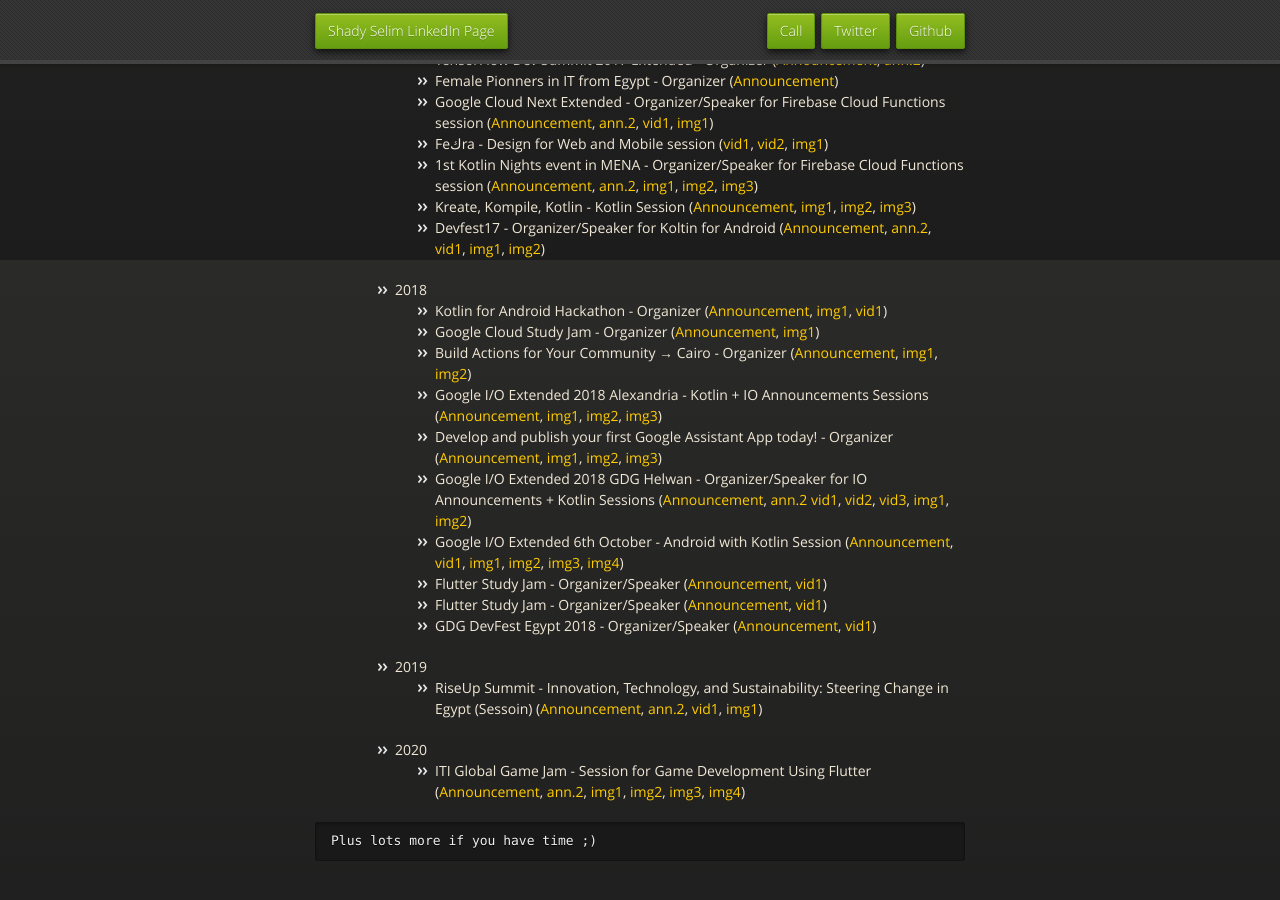
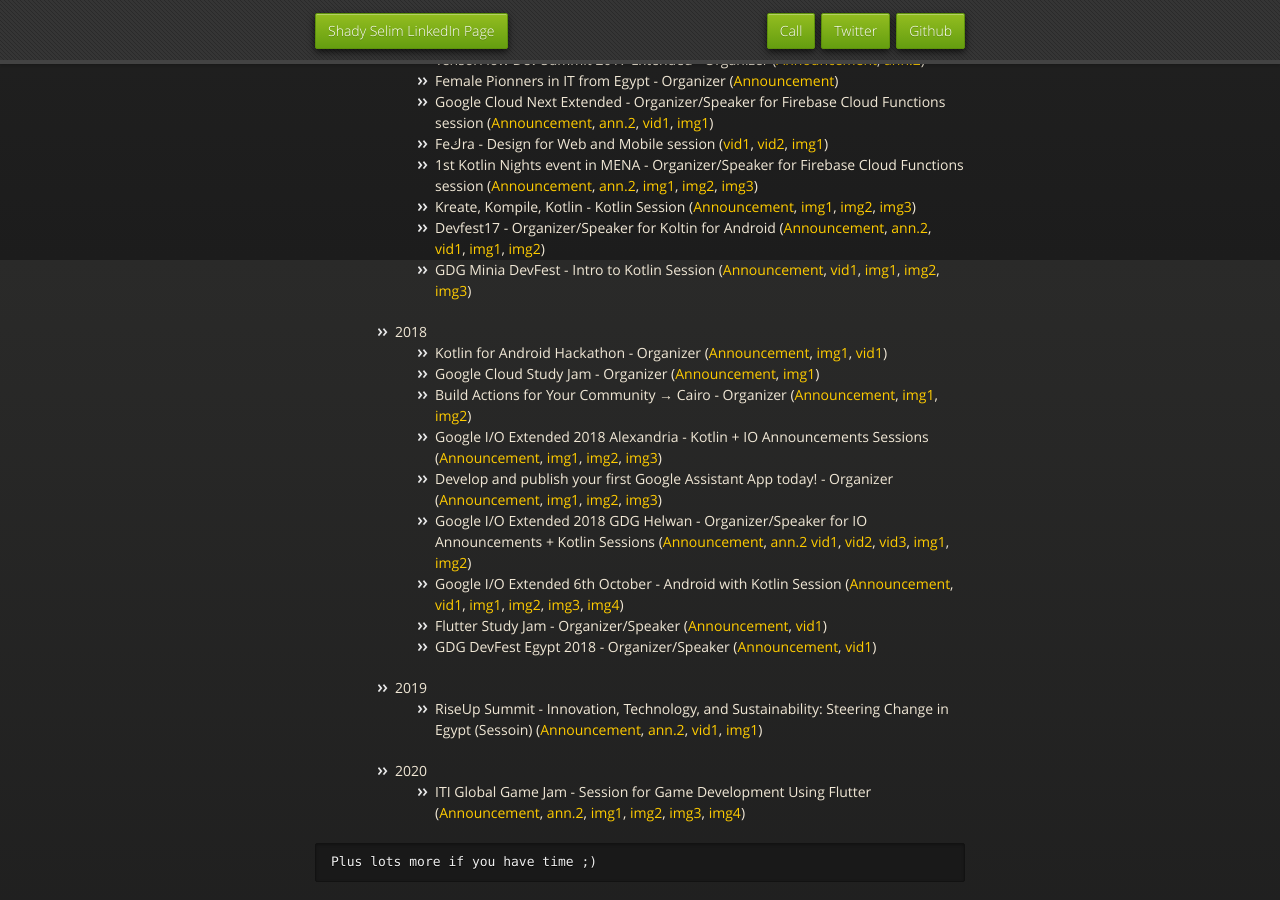
Before and after one commit to Shady-Selim/shady-selim.github.io, a Jekyll site: the page built from index.md, in a window 1280 px wide and 900 px high, scrolled down 3340 px. Built offline with Jekyll 4.4.1, drawn with Linux system fonts in a browser that asks for light colours; our own code applies the rules of GitHub Pages for plain Markdown files.

Commit message:
Update index.md

```diff
--- a/index.md
+++ b/index.md
@@ -125,6 +125,7 @@
     - 1st Kotlin Nights event in MENA - Organizer/Speaker for Firebase Cloud Functions session ([Announcement](https://www.facebook.com/events/440247016356950/), [ann.2](https://www.facebook.com/events/140096789900665/permalink/140634203180257/), [img1](https://www.facebook.com/OnlineFCIH/photos/a.1929401997274257/1929413977273059/?type=3&theater), [img2](https://www.facebook.com/OnlineFCIH/photos/a.1929401997274257/1929409980606792/?type=3&theater), [img3](https://www.facebook.com/OnlineFCIH/photos/a.1929401997274257/1929409383940185/?type=3&theater))
     - Kreate, Kompile, Kotlin - Kotlin Session ([Announcement](https://www.facebook.com/events/105537826780426/permalink/107192466614962/), [img1](https://www.facebook.com/GDG.NewCairo/photos/a.1175786619194481/1175833725856437/?type=3&theater), [img2](https://www.facebook.com/GDG.NewCairo/photos/a.1175786619194481/1175822539190889/?type=3&theater), [img3](https://www.facebook.com/GDG.NewCairo/photos/a.1175786619194481/1175938085846001/?type=3&theater))
     - Devfest17 - Organizer/Speaker for Koltin for Android ([Announcement](https://www.facebook.com/events/1875423396121326/), [ann.2](https://www.facebook.com/events/1875423396121326/permalink/1875439939453005/), [vid1](https://youtu.be/3Zsu8CuOHMU), [img1](https://www.facebook.com/dr.shady.selim/posts/1523564607728810), [img2](https://www.facebook.com/photo.php?fbid=921010654724633&set=a.381157872043250&type=3&theater))
+    - GDG Minia DevFest - Intro to Kotlin Session ([Announcement](https://www.facebook.com/dr.shady.selim/posts/1488215277930410), [vid1](https://www.facebook.com/events/1872482189682496/permalink/1881367968793918/), [img1](https://www.facebook.com/InsiderMinia/photos/pcb.1325802787531332/1325802474198030/?type=3&theater), [img2](https://www.facebook.com/InsiderMinia/photos/pcb.1325802787531332/1325802740864670/?type=3&theater), [img3](https://www.facebook.com/InsiderMinia/photos/pcb.1325802787531332/1325802134198064/?type=3&theater))
   - 2018
     - Kotlin for Android Hackathon - Organizer ([Announcement](https://www.facebook.com/events/1971773173143270/), [img1](https://www.facebook.com/Helwan.GDG/photos/pcb.2075260026041428/2075259372708160/?type=3&theater), [vid1](https://www.facebook.com/events/1971773173143270/permalink/1996099967377257/))
     - Google Cloud Study Jam - Organizer ([Announcement](https://www.facebook.com/events/153872495327140/), [img1](https://www.facebook.com/Helwan.GDG/photos/pcb.155048288542894/2086505294916901/?type=3&theater))
@@ -133,8 +134,7 @@
     - Develop and publish your first Google Assistant App today! - Organizer ([Announcement](https://www.facebook.com/events/2065410863778838/), [img1](https://www.facebook.com/GCDCEgypt/photos/a.303415920200438/303416466867050/?type=3&theater), [img2](https://www.facebook.com/GCDCEgypt/photos/a.303415920200438/303416320200398/?type=3&theater), [img3](https://www.facebook.com/GCDCEgypt/photos/a.303415920200438/303417110200319/?type=3&theater))
     - Google I/O Extended 2018 GDG Helwan - Organizer/Speaker for IO Announcements + Kotlin Sessions ([Announcement](https://www.facebook.com/events/477936715994288/), [ann.2](https://www.facebook.com/events/477936715994288/permalink/484160635371896/) [vid1](https://youtu.be/uIGPbp8GQVo), [vid2](https://youtu.be/OpVLs5Svfcs), [vid3](https://youtu.be/xTad2slKd30), [img1](https://secure.meetupstatic.com/photos/event/d/d/c/c/highres_472916780.jpeg), [img2](https://secure.meetupstatic.com/photos/event/a/6/6/f/highres_472962607.jpeg))
     - Google I/O Extended 6th October - Android with Kotlin Session ([Announcement](https://www.facebook.com/GDGOctober/photos/pcb.2130774453878501/1872747519437707/?type=3&theater), [vid1](https://youtu.be/xTad2slKd30), [img1](https://www.facebook.com/events/2127630030859610/permalink/2133723076916972/), [img2](https://www.facebook.com/photo.php?fbid=1847771311984294&set=a.287808937980547&type=3&theater), [img3](https://www.facebook.com/ultras.fci/photos/gm.1789333204448032/1376286329170077/?type=3&theater), [img4](https://www.facebook.com/GDGOctober/photos/gm.2133723076916972/1877018642343928/?type=3&theater))
-    - Flutter Study Jam - Organizer/Speaker ([Announcement](https://www.facebook.com/events/1971773173143270/), [vid1](https://www.facebook.com/events/1971773173143270/permalink/1996099967377257/))
-    - Flutter Study Jam - Organizer/Speaker ([Announcement](https://www.facebook.com/events/1971773173143270/), [vid1](https://www.facebook.com/events/1971773173143270/permalink/1996099967377257/))
+    - Flutter Study Jam - Organizer/Speaker ([Announcement](https://www.facebook.com/events/554186508366614/), [vid1](https://www.facebook.com/Helwan.GDG/posts/2227384107495685))
     - GDG DevFest Egypt 2018 - Organizer/Speaker ([Announcement](https://www.facebook.com/events/1971773173143270/), [vid1](https://www.facebook.com/events/1971773173143270/permalink/1996099967377257/))
   - 2019
     - RiseUp Summit - Innovation, Technology, and Sustainability: Steering Change in Egypt (Sessoin) ([Announcement](https://riseupsummit.com/workshops?fbclid=IwAR1vzGLou7J8FBti812YagakynmBMvO7HWiUVkP4Idp-iG4Xwj1nf5DwG3c), [ann.2](https://riseupsummit.com/speakers), [vid1](https://www.facebook.com/AndelaEgypt/videos/744827579356535/), [img1](https://www.facebook.com/AndelaEgypt/photos/pcb.1064771713866895/1064765633867503/?type=3&theater))
```
